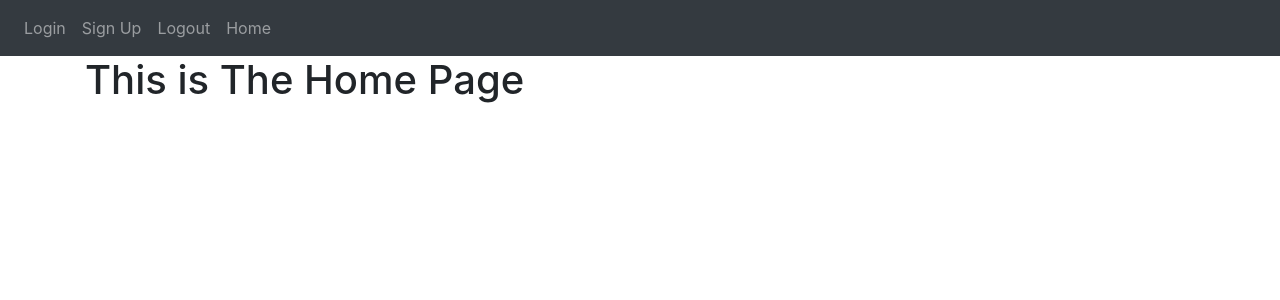
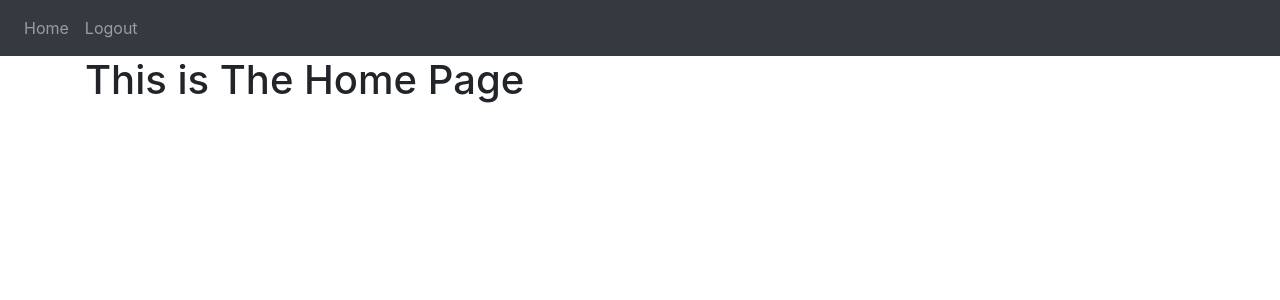
Before and after one commit to MTSLND/ContestProject, a Flask app: page / in a window 1280 px wide. Shown: the top 300 px of the page. Run offline with Flask 3, Linux system fonts and the light colour scheme; a user stored in the database is signed in; some libraries are stand-ins or nearby versions.

Commit message:
Login Module

```diff
--- a/website/auth.py
+++ b/website/auth.py
@@ -22,13 +22,13 @@ def login():
         else:
             flash('Email does not exits.', category='error')
 
-    return render_template("login.html")
+    return render_template("login.html", user=current_user)
 
 @auth.route('/logout')
 @login_required
 def logout():
     logout_user()
-    return redirect(url_for("login.html"))
+    return redirect(url_for('auth.login'))
 
 @auth.route('/sign-up', methods=['GET','POST'])
 def sign_up():
@@ -57,4 +57,4 @@ def sign_up():
 
             return redirect(url_for('views.home'))
 
-    return render_template("sign_up.html")
+    return render_template("sign_up.html",user=current_user)
--- a/website/templates/base.html
+++ b/website/templates/base.html
@@ -28,10 +28,13 @@
         </button>
         <div class="collapse navbar-collapse" id="navbar">
             <div class="navbar-nav">
+                {% if user.is_authenticated %}
+                <a class="nav-item nav-link" id="home" href="/">Home</a>
+                <a class="nav-item nav-link" id="logout" href="/logout">Logout</a>
+                {% else %}
                 <a class="nav-item nav-link" id="login" href="/login">Login</a>
                 <a class="nav-item nav-link" id="signUp" href="/sign-up">Sign Up</a>
-                <a class="nav-item nav-link" id="logout" href="/logout">Logout</a>
-                <a class="nav-item nav-link" id="home" href="/">Home</a>
+                {% endif %}
             </div>
         </div>
     </nav>
--- a/website/views.py
+++ b/website/views.py
@@ -6,4 +6,4 @@ views = Blueprint('views',__name__)
 @views.route('/')
 @login_required
 def home():
-    return render_template("home.html")
+    return render_template("home.html", user=current_user)
```
